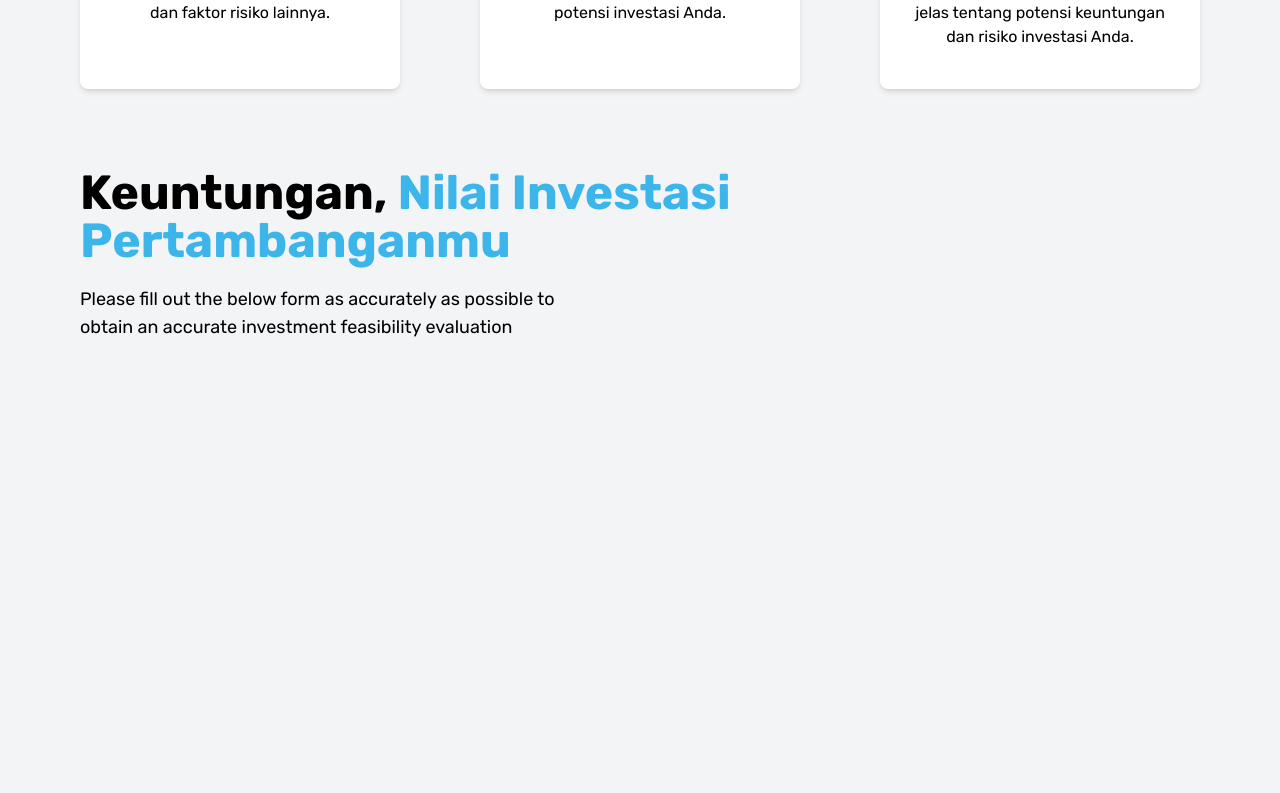
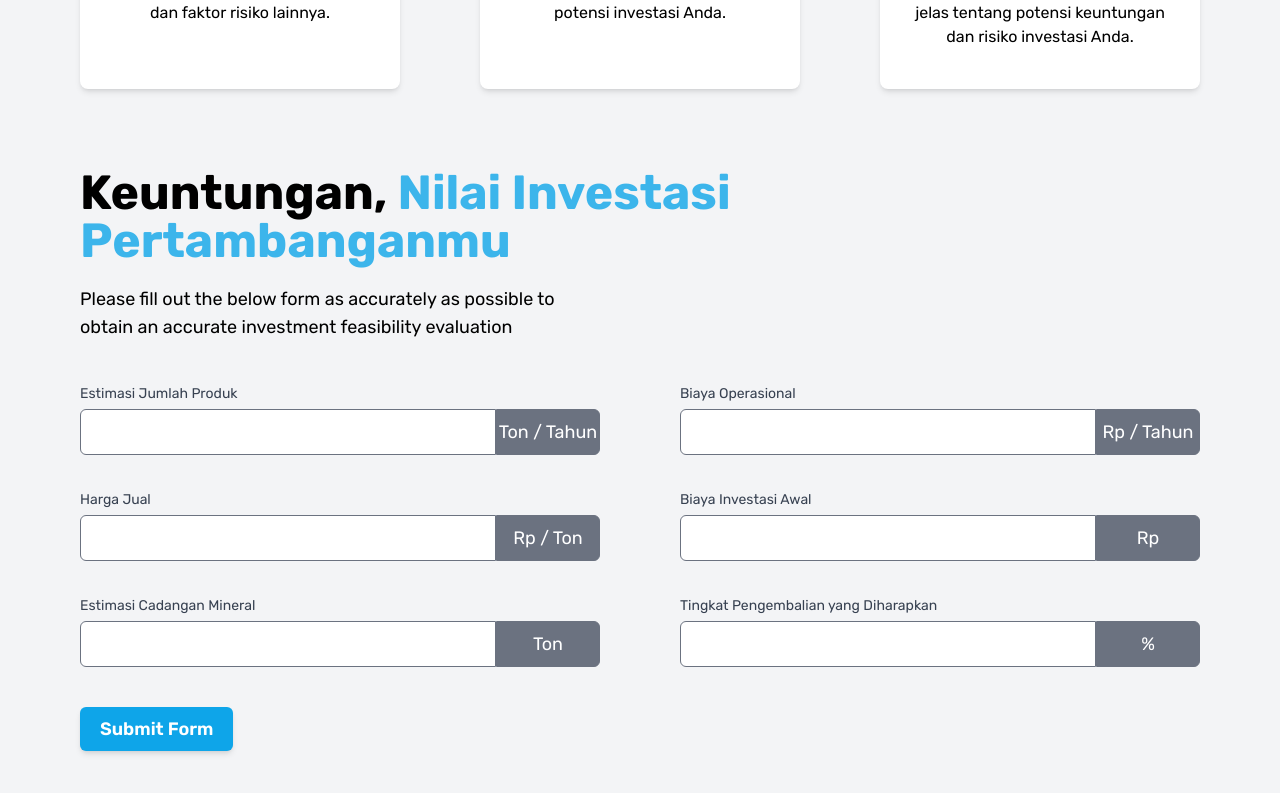
Before and after one commit to remunata/mine-expert, a React (Vite) app: page / in a window 1280 px wide. Shown: the part 872-1665 px from the top of the page. Before the commit the page ends 1293 px from the top, so only its background shows below. Built offline with nearby package versions, Linux system fonts and the light colour scheme.

Commit message:
add datacontext for form input and result

```diff
--- a/src/App.tsx
+++ b/src/App.tsx
@@ -1,13 +1,26 @@
+import { useState } from "react";
+import { DataContext, DataStruct } from "./DataContext";
 import Form from "./components/Form";
 import Header from "./components/Header";
 import Hero from "./components/Hero";
 
 export default function App() {
+  const [data, setData] = useState<DataStruct>({
+    jumlahProduksi: 0,
+    biayaOperasional: 0,
+    hargaJual: 0,
+    biayaInvestasi: 0,
+    estimasiCadangan: 0,
+    returnValue: 0,
+  });
+
   return (
     <div className="w-full py-10">
       <Header />
       <Hero />
-      <Form />
+      <DataContext.Provider value={{ data, setData }}>
+        <Form />
+      </DataContext.Provider>
     </div>
-  )
+  );
 }
--- /dev/null
+++ b/src/DataContext.ts
@@ -0,0 +1,22 @@
+import { createContext, useContext } from "react";
+
+export type DataStruct = {
+  jumlahProduksi: number;
+  biayaOperasional: number;
+  hargaJual: number;
+  biayaInvestasi: number;
+  estimasiCadangan: number;
+  returnValue: number;
+};
+
+export type DataContent = {
+  data: DataStruct;
+  setData: (data: DataStruct) => void;
+};
+
+export const DataContext = createContext<DataContent>({
+  data: <DataStruct>{},
+  setData: () => {},
+});
+
+export const useDataContext = () => useContext(DataContext);
--- a/src/components/Form.tsx
+++ b/src/components/Form.tsx
@@ -1,4 +1,38 @@
+import { useDataContext } from "../DataContext";
+import InputForm from "./InputForm";
+
 export default function Form() {
+  const { data, setData } = useDataContext();
+
+  const setInputData = (inputData: number, label: string) => {
+    switch (label) {
+      case "jumlahProduksi": {
+        setData({ ...data, jumlahProduksi: inputData });
+        break;
+      }
+      case "biayaOperasional": {
+        setData({ ...data, biayaOperasional: inputData });
+        break;
+      }
+      case "hargaJual": {
+        setData({ ...data, hargaJual: inputData });
+        break;
+      }
+      case "biayaInvestasi": {
+        setData({ ...data, biayaInvestasi: inputData });
+        break;
+      }
+      case "estimasiCadangan": {
+        setData({ ...data, estimasiCadangan: inputData });
+        break;
+      }
+      case "returnValue": {
+        setData({ ...data, returnValue: inputData });
+        break;
+      }
+    }
+  };
+
   return (
     <div className="px-20 py-10">
       <h1 className="font-bold text-5xl text-sky-500 text-opacity-80">
@@ -11,9 +45,53 @@ export default function Form() {
         <br />
         obtain an accurate investment feasibility evaluation
       </p>
-      <form>
-
+      <form className="grid grid-cols-2 gap-x-20 gap-y-8 mt-10">
+        <InputForm
+          label="Estimasi Jumlah Produk"
+          name="jumlahProduksi"
+          unit="Ton / Tahun"
+          data={data.jumlahProduksi}
+          setData={setInputData}
+        />
+        <InputForm
+          label="Biaya Operasional"
+          name="biayaOperasional"
+          unit="Rp / Tahun"
+          data={data.biayaOperasional}
+          setData={setInputData}
+        />
+        <InputForm
+          label="Harga Jual"
+          name="hargaJual"
+          unit="Rp / Ton"
+          data={data.hargaJual}
+          setData={setInputData}
+        />
+        <InputForm
+          label="Biaya Investasi Awal"
+          name="biayaInvestasi"
+          unit="Rp"
+          data={data.biayaInvestasi}
+          setData={setInputData}
+        />
+        <InputForm
+          label="Estimasi Cadangan Mineral"
+          name="estimasiCadangan"
+          unit="Ton"
+          data={data.estimasiCadangan}
+          setData={setInputData}
+        />
+        <InputForm
+          label="Tingkat Pengembalian yang Diharapkan"
+          name="returnValue"
+          unit="%"
+          data={data.returnValue}
+          setData={setInputData}
+        />
       </form>
+      <button type="submit" className="btn-primary mt-10">
+        Submit Form
+      </button>
     </div>
   );
 }
--- /dev/null
+++ b/src/components/InputForm.tsx
@@ -0,0 +1,29 @@
+interface InputFormProps {
+  label: string;
+  name: string;
+  unit: string;
+  data: number,
+  setData: (data: number, label: string) => void;
+}
+
+export default function InputForm({ label, name, unit, data, setData }: InputFormProps) {
+  return (
+    <div className="space-y-1">
+      <label className="text-sm text-gray-700" htmlFor={name}>
+        {label}
+      </label>
+      <div className="flex items-center">
+        <input
+          type="number"
+          name={name}
+          value={data == 0 ? "" : data}
+          onChange={(e) => setData(Number(e.target.value), name)}
+          className="w-4/5 px-3 py-2 text-lg border border-gray-500 rounded-md rounded-r-none"
+        />
+        <div className="w-1/5 flex justify-center bg-gray-500 text-white h-full py-2 text-lg border border-gray-500 rounded-r-md">
+          {unit}
+        </div>
+      </div>
+    </div>
+  );
+}
```
